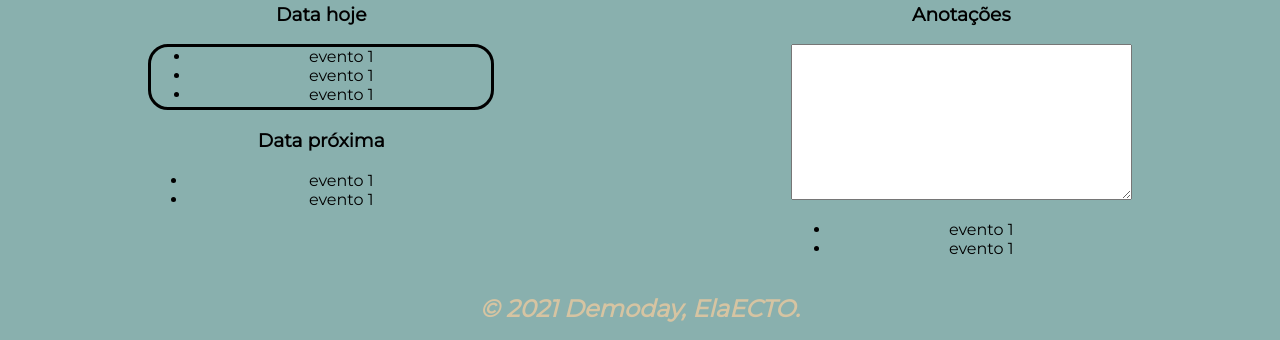
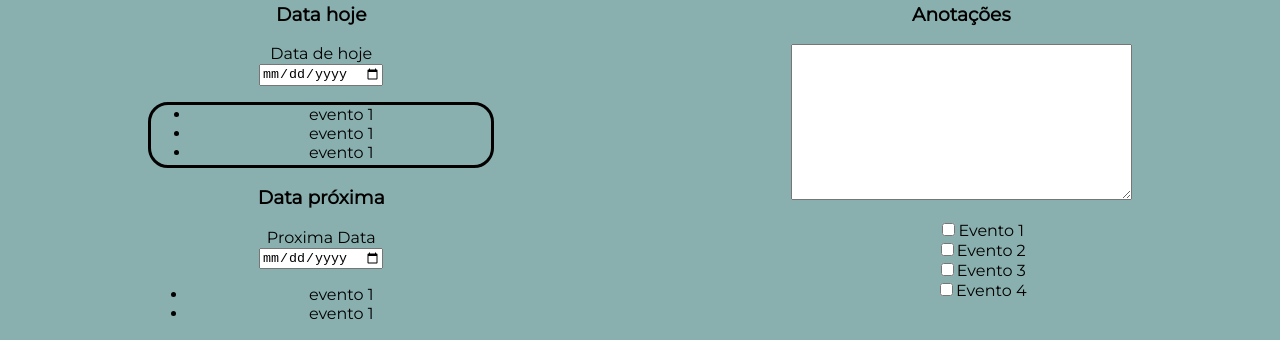
Before and after one commit to evelynmartins/Projeto-Ela-CTO, a plain HTML site: page logado.html in a window 1280 px wide. Shown: the part 96-436 px from the top of the page. Drawn offline with Linux system fonts and the light colour scheme.

Commit message:
Fazendo html

```diff
--- a/logado.html
+++ b/logado.html
@@ -33,6 +33,9 @@
         <div id="calendario">
 
         <h3>Data hoje </h3>
+            <legend>Data de hoje</legend>
+            <label for="date"></label>
+            <input type="date" id="date" name="date">
         <ul id=eventosData>
             <li>evento 1</li>
             <li>evento 1</li>
@@ -40,6 +43,9 @@
         </ul>
 
         <h3>Data próxima </h3>
+            <legend>Proxima Data</legend>
+            <label for="date"></label>
+            <input type="date" id="date" name="date">
         <ul id=eventosFu>
             <li>evento 1</li>
             <li>evento 1</li>
@@ -47,14 +53,17 @@
         </ul>
         </div>
 
-        <div>
+        <div class ="notes">
 
             <h3>Anotações</h3>
+
             <textarea rows="10" cols="40" maxlength="900"></textarea>
+
             <ul id=notes>
-                <li>evento 1</li>
-                <li>evento 1</li>
-
+                <input type="checkbox" name="opcoes" value="evento_1"/>Evento 1<br/>
+                <input type="checkbox" name="opcoes" value="evento_2"/>Evento 2<br/>
+                <input type="checkbox" name="opcoes" value="evento_3"/>Evento 3<br/>
+                <input type="checkbox" name="opcoes" value="evento_4"/>Evento 4
             </ul>
 
         </div>
```
